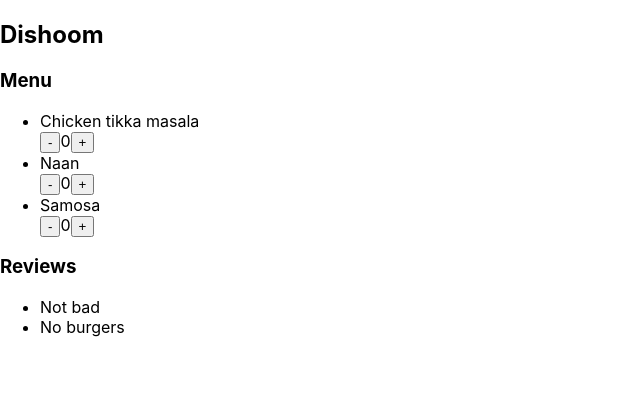
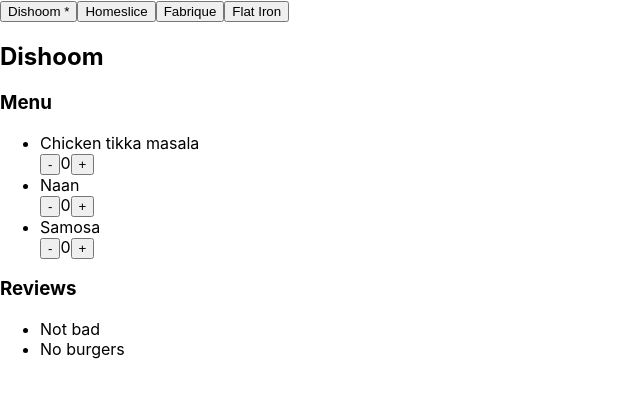
Before and after one commit to chairylin/react-for-Alexander, a React (Create React App) app: page / in a window 1280 px wide. Shown: the top 398 px of the page, without its empty margins (0-640 px from the left). Built offline with nearby package versions, Linux system fonts and the light colour scheme.

Commit message:
lesson-6: complete HW

```diff
--- a/src/App.jsx
+++ b/src/App.jsx
@@ -1,6 +1,7 @@
 import React from "react";
 import { RestaurantPage } from "./pages/RestaurantPage/RestaurantPage";
+import { restaurants } from "./constants/fixtures";
 
 export const App = () => {
-  return <RestaurantPage />;
+  return <RestaurantPage restaurants={restaurants} />;
 };
--- a/src/components/Button/Button.jsx
+++ b/src/components/Button/Button.jsx
@@ -1,5 +1,9 @@
 import React from "react";
 
-export const Button = ({ children, onClick = () => {} }) => {
-  return <button onClick={onClick}>{children}</button>;
+export const Button = ({ children, onClick = () => {}, disabled = false }) => {
+  return (
+    <button onClick={onClick} disabled={disabled}>
+      {children}
+    </button>
+  );
 };
--- /dev/null
+++ b/src/components/Tab/Tab.jsx
@@ -0,0 +1,5 @@
+import { Button } from "../Button/Button";
+
+export const Tab = ({ isActive, onClick, title }) => {
+  return <Button onClick={onClick}>{`${title} ${isActive ? "*" : ""}`}</Button>;
+};
--- /dev/null
+++ b/src/components/Tabs/Tabs.jsx
@@ -0,0 +1,16 @@
+import { Tab } from "../Tab/Tab";
+
+export const Tabs = ({ restaurants, onTabClick, activeIndex }) => {
+  return (
+    <div>
+      {restaurants.map((restaurant, index) => (
+        <Tab
+          key={restaurant.id}
+          title={restaurant.name}
+          onClick={() => onTabClick(index)}
+          isActive={activeIndex === index}
+        />
+      ))}
+    </div>
+  );
+};
--- a/src/pages/RestaurantPage/RestaurantPage.jsx
+++ b/src/pages/RestaurantPage/RestaurantPage.jsx
@@ -1,13 +1,18 @@
-import { restaurants } from "../../constants/fixtures";
+import React, { useState } from "react";
 import { Restaurant } from "../../components/Restaurant/Restaurant";
-import React from "react";
+import { Tabs } from "../../components/Tabs/Tabs";
 
-export const RestaurantPage = () => {
-  const restaurant = restaurants[0];
+export const RestaurantPage = ({ restaurants }) => {
+  const [activeRestaurantIndex, setActiveRestaurantIndex] = useState(0);
+
   return (
     <div>
-      {/* Tabs */}
-      <Restaurant restaurant={restaurant} />
+      <Tabs
+        restaurants={restaurants}
+        onTabClick={setActiveRestaurantIndex}
+        activeIndex={activeRestaurantIndex}
+      />
+      <Restaurant restaurant={restaurants[activeRestaurantIndex]} />
     </div>
   );
 };
```
